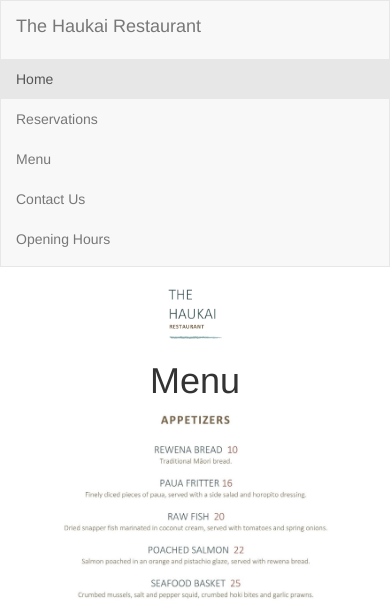
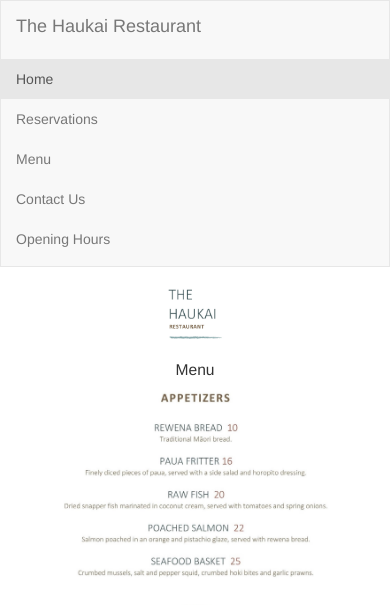
Before and after one commit to Lwooles/HaukaiRestaurant, a PHP site: page /Menu.html in a window 390 px wide. Shown: the top 605 px of the page. Run offline with PHP 8.4, Linux system fonts and the light colour scheme.

Commit message:
responsive

```diff
--- a/Menu.html
+++ b/Menu.html
@@ -4,11 +4,11 @@
     <meta charset="utf-8">
     <meta name="viewport" content="width=device-width, initial-scale=1">
     <title>The Haukai Restaurant</title>
-    <link rel="stylesheet" href="styles/styles.css">
     <link rel="stylesheet" href="https://www.w3schools.com/w3css/4/w3.css">
     <link rel="stylesheet" href="https://maxcdn.bootstrapcdn.com/bootstrap/3.3.7/css/bootstrap.min.css">
     <script src="https://ajax.googleapis.com/ajax/libs/jquery/3.3.1/jquery.min.js"></script>
     <script src="https://maxcdn.bootstrapcdn.com/bootstrap/3.3.7/js/bootstrap.min.js"></script>
+    <link rel="stylesheet" href="styles/styles.css">
 
     <style>
     a:hover {color:teal;}
--- a/styles/styles.css
+++ b/styles/styles.css
@@ -1,6 +1,6 @@
 
 h1{
-    font-size:20em;
+    font-size:4vw;
     text-align: center;
 }
 h2{
```
